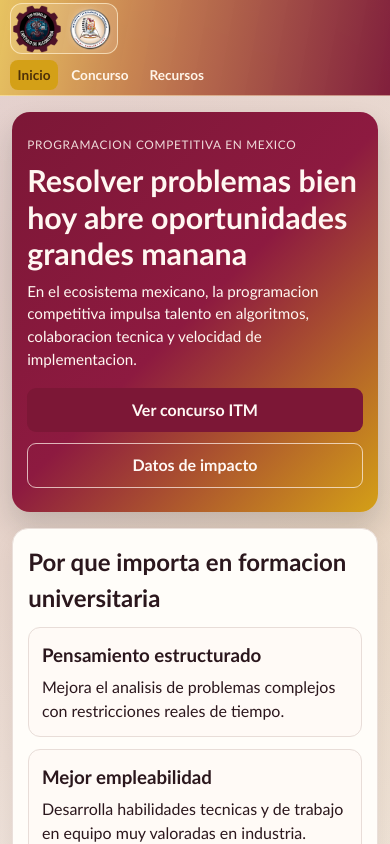
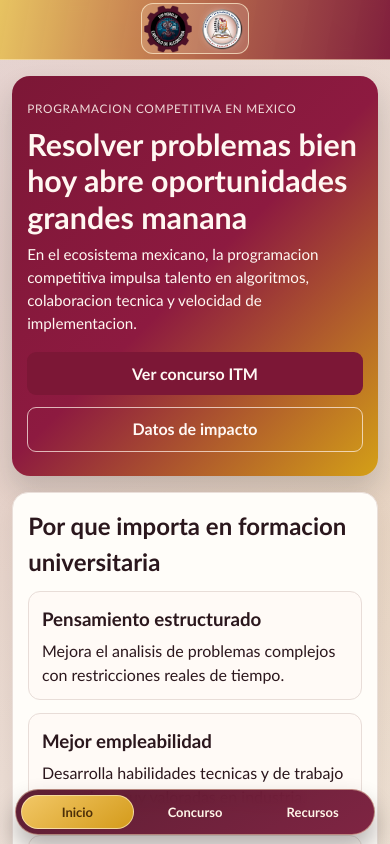
Before and after one commit to Cruzdev0131/concurso_61aniversario_itm, a React (Vite) app: page / in a window 390 px wide. Shown: the top 844 px of the page. Built offline with nearby package versions, Linux system fonts and the light colour scheme.

Commit message:
add isla

```diff
--- a/src/App.css
+++ b/src/App.css
@@ -72,6 +72,10 @@
   gap: 0.35rem;
 }
 
+.desktop-nav {
+  display: flex;
+}
+
 .nav-link {
   text-decoration: none;
   padding: 0.32rem 0.68rem;
@@ -88,6 +92,40 @@
 .nav-link.active {
   background: var(--color-mostaza-500);
   color: #4d2f08;
+}
+
+.mobile-island-nav {
+  display: none;
+  position: fixed;
+  left: 50%;
+  bottom: calc(0.55rem + env(safe-area-inset-bottom));
+  transform: translateX(-50%);
+  width: min(92vw, 420px);
+  padding: 0.34rem;
+  border-radius: 999px;
+  border: 1px solid rgba(255, 234, 192, 0.5);
+  background: linear-gradient(145deg, rgba(83, 16, 39, 0.94), rgba(119, 23, 55, 0.94));
+  box-shadow: 0 14px 24px rgba(12, 5, 9, 0.3);
+  backdrop-filter: blur(9px);
+  z-index: 35;
+}
+
+.mobile-nav-link {
+  text-decoration: none;
+  text-align: center;
+  color: #fff5e9;
+  font-weight: 700;
+  font-size: 0.88rem;
+  line-height: 1;
+  padding: 0.7rem 0.4rem;
+  border-radius: 999px;
+  border: 1px solid transparent;
+}
+
+.mobile-nav-link.active {
+  background: linear-gradient(145deg, #f2c766, #d49b1b);
+  color: #4d2f08;
+  border-color: rgba(255, 244, 214, 0.6);
 }
 
 .page {
@@ -495,21 +533,30 @@
 }
 
 @media (max-width: 740px) {
-  .header-inner {
-    flex-direction: column;
-    align-items: flex-start;
-    padding: 0.2rem 0.75rem 0.35rem;
-    gap: 0.35rem;
+  .app-shell {
+    padding-bottom: 5.8rem;
   }
 
-  .navbar {
-    width: 100%;
-    gap: 0.3rem;
+  .header-inner {
+    flex-direction: row;
+    justify-content: center;
+    align-items: center;
+    padding: 0.25rem 0.75rem 0.3rem;
+    gap: 0;
   }
 
-  .nav-link {
-    font-size: 0.9rem;
-    padding: 0.35rem 0.62rem;
+  .desktop-nav {
+    display: none;
+  }
+
+  .mobile-island-nav {
+    display: grid;
+    grid-template-columns: repeat(3, minmax(0, 1fr));
+    gap: 0.28rem;
+  }
+
+  .brand {
+    margin: 0 auto;
   }
 
   .page {
@@ -628,9 +675,14 @@
     display: none;
   }
 
-  .nav-link {
-    font-size: 0.85rem;
-    padding: 0.32rem 0.5rem;
+  .mobile-island-nav {
+    width: min(94vw, 360px);
+    padding: 0.3rem;
+  }
+
+  .mobile-nav-link {
+    font-size: 0.81rem;
+    padding: 0.62rem 0.34rem;
   }
 
   .hero h1 {
--- a/src/components/SiteHeader.tsx
+++ b/src/components/SiteHeader.tsx
@@ -4,15 +4,20 @@ import escudoTecnm from '../assets/ESCUDO TEC fondo blanco Ok (1).png'
 
 export function SiteHeader() {
   return (
+    <>
       <header className="site-header">
         <div className="header-inner">
           <NavLink className="brand" to="/" aria-label="Inicio ITM 61">
-          <img src={logoItm61} alt="Logo ITM 61 aniversario" className="brand-logo brand-logo-main" />
+            <img
+              src={logoItm61}
+              alt="Logo ITM 61 aniversario"
+              className="brand-logo brand-logo-main"
+            />
             <span className="brand-separator" aria-hidden="true" />
             <img src={escudoTecnm} alt="Escudo TecNM" className="brand-logo brand-logo-tec" />
           </NavLink>
 
-        <nav className="navbar" aria-label="Navegacion principal">
+          <nav className="navbar desktop-nav" aria-label="Navegacion principal">
             <NavLink className={({ isActive }) => `nav-link${isActive ? ' active' : ''}`} to="/">
               Inicio
             </NavLink>
@@ -31,5 +36,24 @@ export function SiteHeader() {
           </nav>
         </div>
       </header>
+
+      <nav className="mobile-island-nav" aria-label="Navegacion movil">
+        <NavLink className={({ isActive }) => `mobile-nav-link${isActive ? ' active' : ''}`} to="/">
+          Inicio
+        </NavLink>
+        <NavLink
+          className={({ isActive }) => `mobile-nav-link${isActive ? ' active' : ''}`}
+          to="/concurso"
+        >
+          Concurso
+        </NavLink>
+        <NavLink
+          className={({ isActive }) => `mobile-nav-link${isActive ? ' active' : ''}`}
+          to="/recursos"
+        >
+          Recursos
+        </NavLink>
+      </nav>
+    </>
   )
 }
```
Lines whose indentation alone changed are shown as unchanged.
